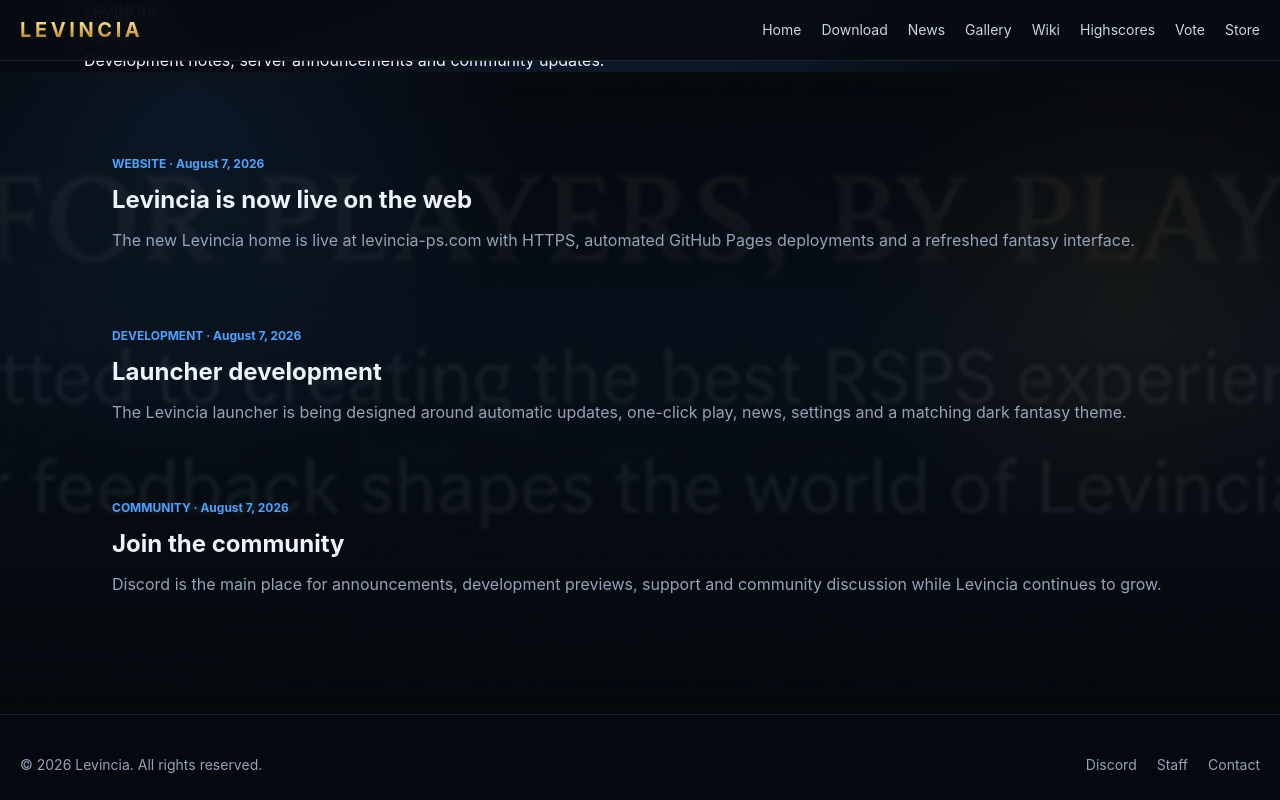
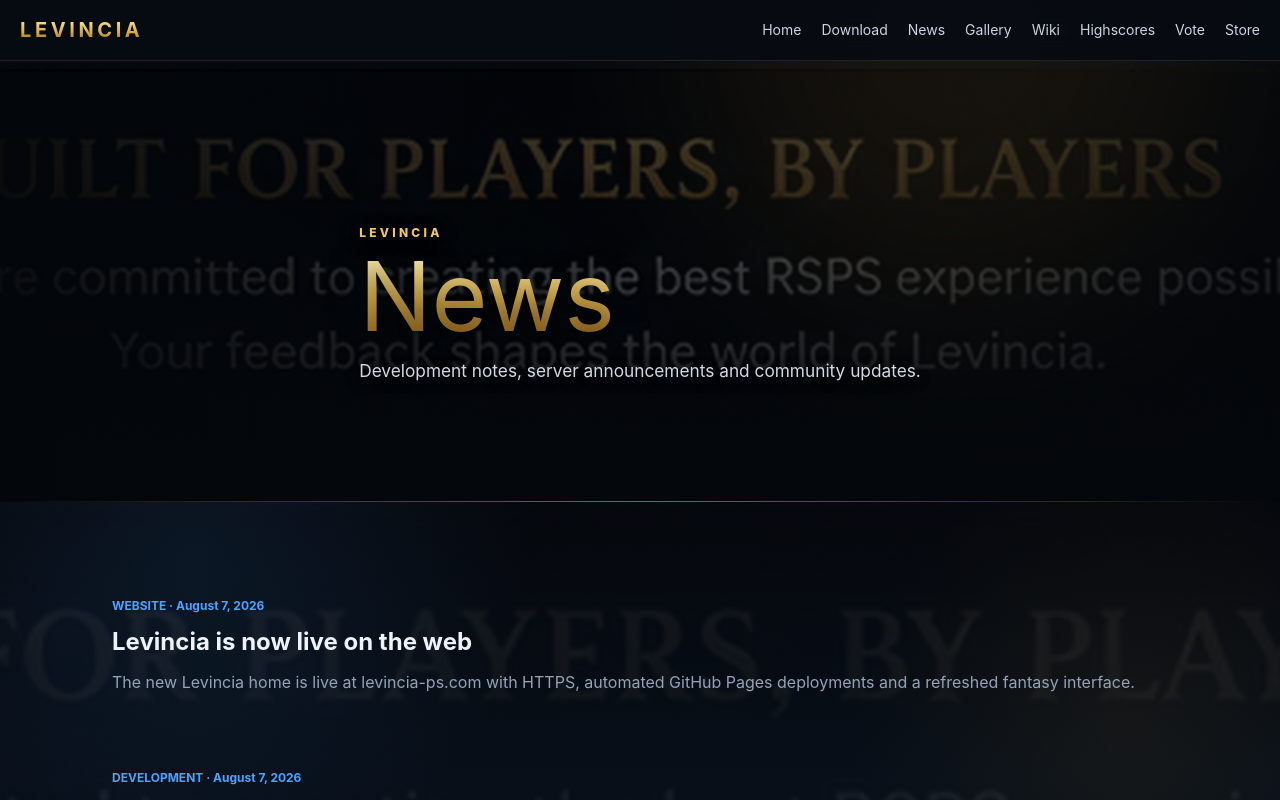
Before and after one commit to hankrsps/levincia-website, a Next.js app: page /news in a window 1280 px wide. Shown: the top 800 px of the page. Built offline with nearby package versions, Linux system fonts and the light colour scheme.

Commit message:
Update PageShell.tsx

```diff
--- a/components/PageShell.tsx
+++ b/components/PageShell.tsx
@@ -23,39 +23,52 @@
   eyebrow?: string;
   children: ReactNode;
 }) {
-  const heroImage = pageArt[title] ?? "/images/hero-levincia.jpg";
+  const heroImage =
+    pageArt[title] ?? "/images/hero-levincia.jpg";
 
   const style = {
     "--page-art": `url('${heroImage}')`,
   } as CSSProperties;
 
   return (
-    <main className="page-fantasy" style={style}>
-      <section className="page-fantasy-hero">
-        <div className="page-fantasy-overlay" />
+    <main className="fantasy-page page-wrap" style={style}>
 
-        <div className="page-container page-fantasy-hero-content">
-          <p className="page-fantasy-eyebrow">
+      <section className="fantasy-page-hero">
+
+        <div className="page-hero-art" />
+
+        <div className="page-hero-shade" />
+
+        <div className="page-glow" />
+
+        <div className="page-container page-hero-copy">
+
+          <p className="eyebrow">
             {eyebrow}
           </p>
 
-          <h1 className="page-fantasy-title">
+          <h1 className="gold-text">
             {title}
           </h1>
 
-          <p className="page-fantasy-subtitle">
+          <p className="page-subtitle">
             {subtitle}
           </p>
+
         </div>
+
       </section>
 
       <section className="page-fantasy-body">
+
         <div className="page-fantasy-watermark" />
 
         <div className="page-container page-content">
           {children}
         </div>
+
       </section>
+
     </main>
   );
 }
```
